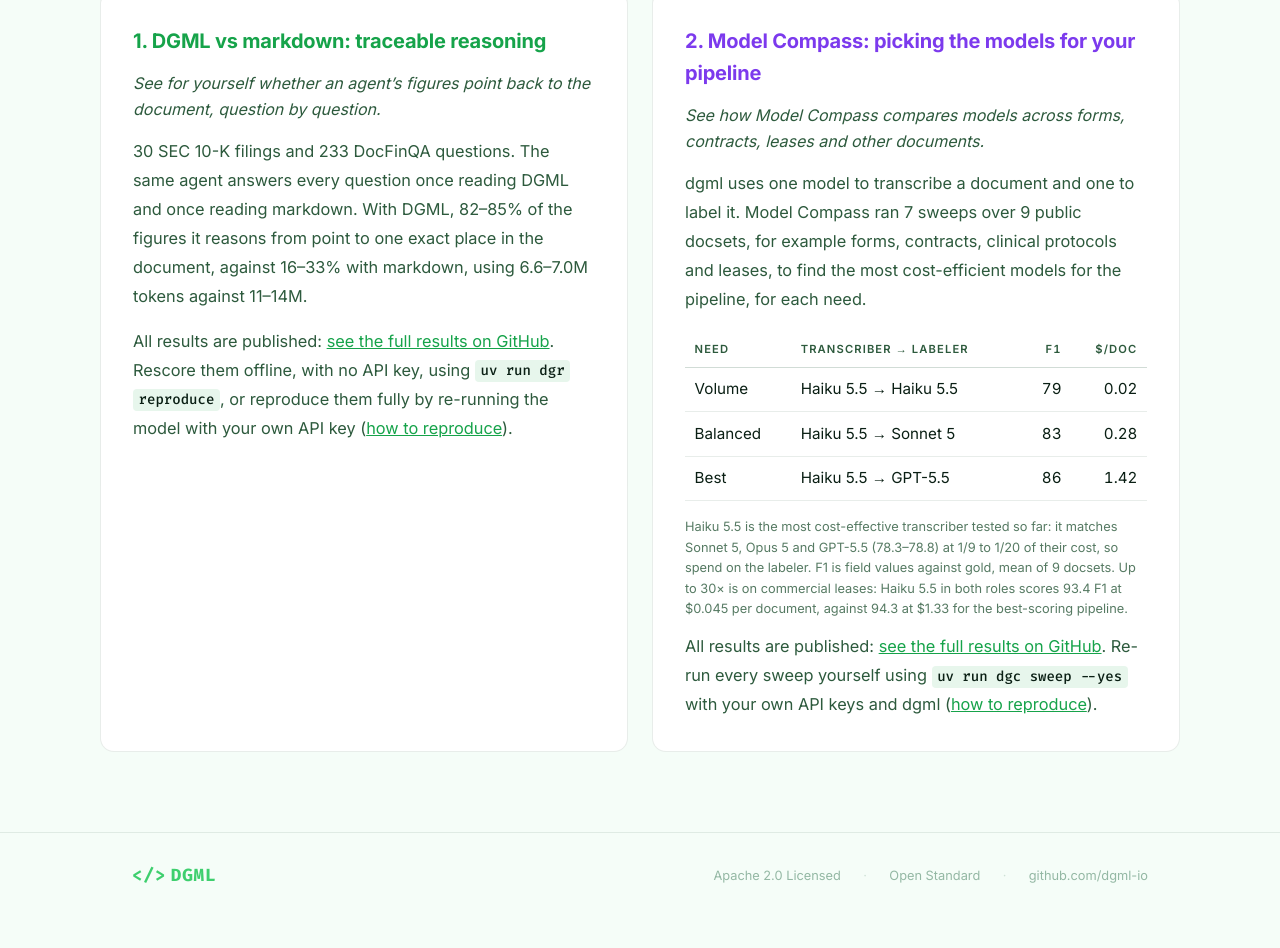
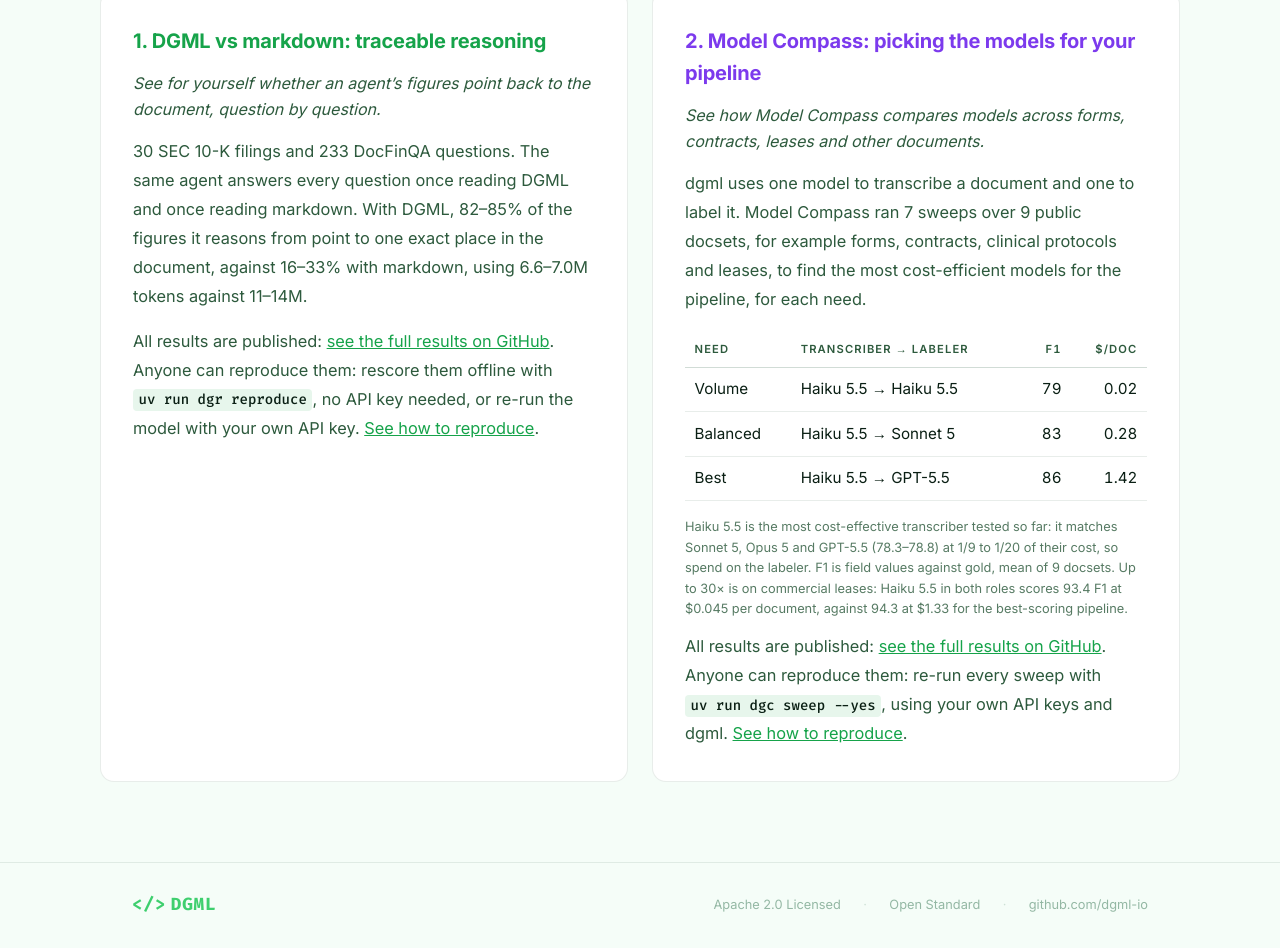
Before and after one commit to dgml-io/dgml.io, a plain HTML site: page compass.html in a window 1280 px wide. Shown: the part 2309-3257 px from the top of the page. Before the commit the page ends 3228 px from the top, so only its background shows below. Drawn offline with Linux system fonts and the light colour scheme.

Commit message:
Verify cards: 'Anyone can reproduce them' and 'See how to reproduce'
Both cards now say plainly that anyone can reproduce the results, give one line on how, and end with 'See how to reproduce'. Each command stays on one line.

```diff
--- a/compass.html
+++ b/compass.html
@@ -428,7 +428,7 @@
         <h3>1. DGML vs markdown: traceable reasoning</h3>
         <p class="verify-intro">See for yourself whether an agent’s figures point back to the document, question by question.</p>
         <p class="section-body">30 SEC 10-K filings and 233 DocFinQA questions. The same agent answers every question once reading DGML and once reading markdown. With DGML, 82–85% of the figures it reasons from point to one exact place in the document, against 16–33% with markdown, using 6.6–7.0M tokens against 11–14M.</p>
-        <p class="section-body">All results are published: <a href="https://github.com/dgml-io/dgml-compass/blob/main/reasoning/docs/RESULTS.md">see the full results on GitHub</a>. Rescore them offline, with no API key, using <code>uv run dgr reproduce</code>, or reproduce them fully by re-running the model with your own API key (<a href="https://github.com/dgml-io/dgml-compass/blob/main/reasoning/README.md#reproduce">how to reproduce</a>).</p>
+        <p class="section-body">All results are published: <a href="https://github.com/dgml-io/dgml-compass/blob/main/reasoning/docs/RESULTS.md">see the full results on GitHub</a>. Anyone can reproduce them: rescore them offline with <code style="white-space:nowrap">uv run dgr reproduce</code>, no API key needed, or re-run the model with your own API key. <a href="https://github.com/dgml-io/dgml-compass/blob/main/reasoning/README.md#reproduce">See how to reproduce</a>.</p>
       </div>
       <div class="card purple">
         <h3>2. Model Compass: picking the models for your pipeline</h3>
@@ -445,7 +445,7 @@
           </table>
         </div>
         <p class="fine" style="margin-top:0.4rem;">Haiku 5.5 is the most cost-effective transcriber tested so far: it matches Sonnet 5, Opus 5 and GPT-5.5 (78.3–78.8) at 1/9 to 1/20 of their cost, so spend on the labeler. F1 is field values against gold, mean of 9 docsets. Up to 30× is on commercial leases: Haiku 5.5 in both roles scores 93.4 F1 at $0.045 per document, against 94.3 at $1.33 for the best-scoring pipeline.</p>
-        <p class="section-body" style="margin-top:0.8rem;">All results are published: <a href="https://github.com/dgml-io/dgml-compass/blob/main/models/docs/RESULTS.md">see the full results on GitHub</a>. Re-run every sweep yourself using <code>uv run dgc sweep --yes</code> with your own API keys and dgml (<a href="https://github.com/dgml-io/dgml-compass/blob/main/models/README.md#quickstart-start-small">how to reproduce</a>).</p>
+        <p class="section-body" style="margin-top:0.8rem;">All results are published: <a href="https://github.com/dgml-io/dgml-compass/blob/main/models/docs/RESULTS.md">see the full results on GitHub</a>. Anyone can reproduce them: re-run every sweep with <code style="white-space:nowrap">uv run dgc sweep --yes</code>, using your own API keys and dgml. <a href="https://github.com/dgml-io/dgml-compass/blob/main/models/README.md#quickstart-start-small">See how to reproduce</a>.</p>
       </div>
     </div>
   </div>
```
